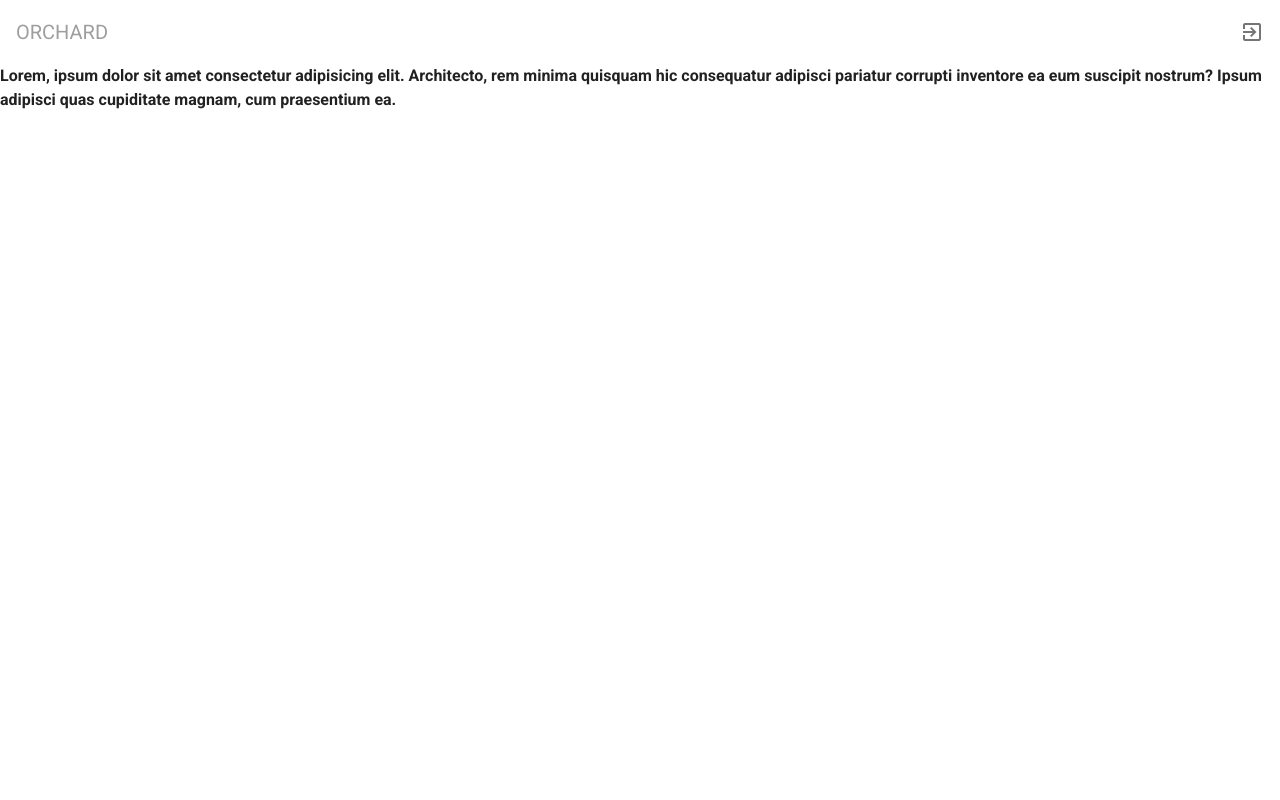
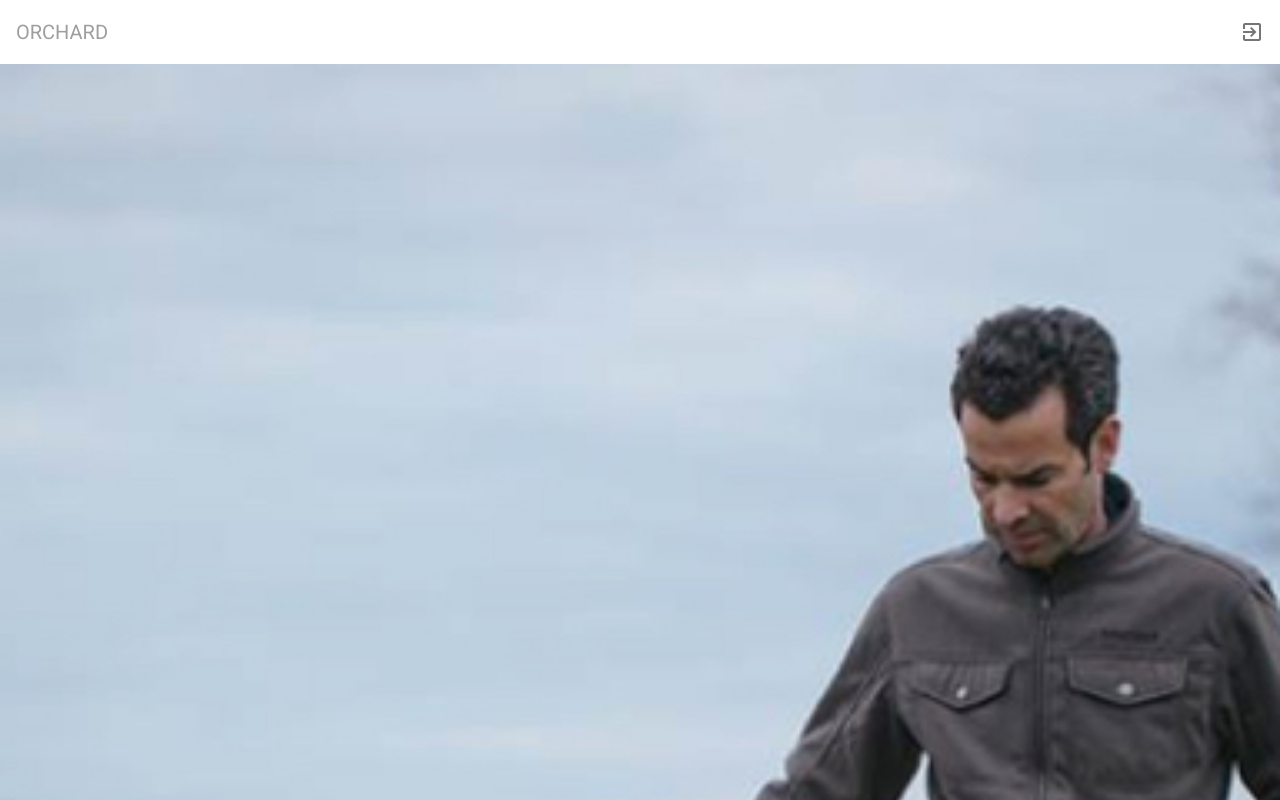
Before and after one commit to KeiKal/orchard, a Vue app: page / in a window 1280 px wide. Shown: the top 800 px of the page. Built offline with nearby package versions, Linux system fonts and the light colour scheme.

Commit message:
added Images

```diff
--- a/src/views/HomeView.vue
+++ b/src/views/HomeView.vue
@@ -1,12 +1,20 @@
 <template>
   <div class="home">
-    <h4>Lorem, ipsum dolor sit amet consectetur adipisicing elit. Architecto, rem minima quisquam hic consequatur adipisci pariatur corrupti inventore ea eum suscipit nostrum? Ipsum adipisci quas cupiditate magnam, cum praesentium ea.</h4>
+    <div v-for="imageUrl in imageUrls" :key="imageUrl">
+        <v-img :src="require('@/assets/component-01/' + imageUrl)" ></v-img>
+      </div>
   </div>
 </template>
 
 <script>
-
 export default {
-
+  data() {
+    return {
+      imageUrls: [
+        'Image-01.jpg',
+        'Image-02.jpg',
+      ]
+    }
+  },
 }
 </script>
```
